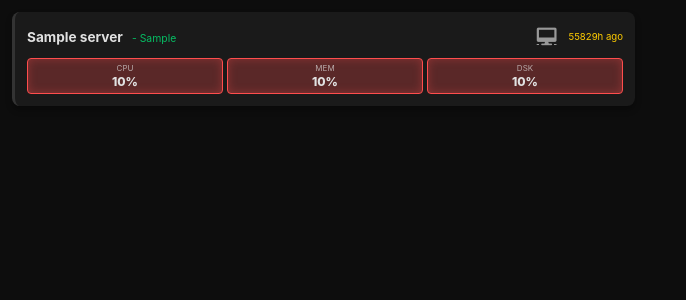
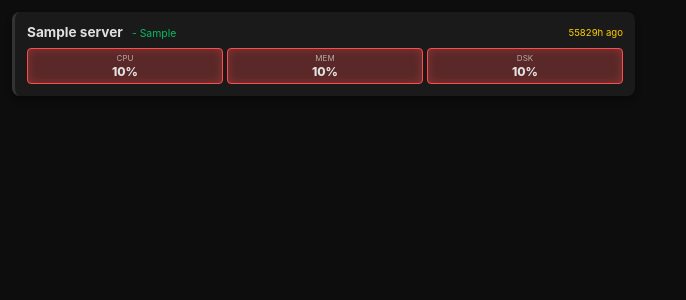
Before and after one commit to service0427/aws_qewr-monitoring-server, a FastAPI app: page / in a window 1280 px wide. Shown: the part 121-421 px from the top of the page, without its empty margins (0-686 px from the left). Run offline with FastAPI, Linux system fonts and the light colour scheme; tables that the repository leaves empty hold one stand-in row (values such as "Sample post").

Commit message:
Simplify UI by removing remote icon from main list (use detail modal only)

```diff
--- a/static/script.js
+++ b/static/script.js
@@ -58,10 +58,6 @@ async function updateDashboard() {
                             ${server.memo ? `<span class="memo-small"> - ${server.memo}</span>` : ''}
                         </span>
                         <div class="name-right">
-                            ${server.remote_access_enabled ? `
-                            <a href="http://${server.ip_address}:5000" target="_blank" class="remote-link" onclick="openRemote(event)">
-                                <i class="fas fa-desktop"></i>
-                            </a>` : ''}
                             <span class="time-ago">${getTimeAgo(server.last_ping)}</span>
                         </div>
                     </div>
--- a/static/style.css
+++ b/static/style.css
@@ -100,21 +100,6 @@ h1 { margin: 0; font-size: 1rem; letter-spacing: 3px; color: var(--text-secondar
     width: 100%;
 }
 .name-right { display: flex; align-items: center; gap: 8px; }
-.remote-link {
-    position: relative;
-    z-index: 10;
-    color: var(--text-secondary);
-    font-size: 1.1rem;
-    padding: 8px;
-    margin: -4px;
-    border-radius: 4px;
-    transition: all 0.2s;
-    display: inline-flex;
-    align-items: center;
-    justify-content: center;
-}
-.remote-link:hover { color: var(--success); background: rgba(0,230,118,0.1); }
-.remote-link:active { transform: scale(1.2); }
 
 .remote-access-section { margin-top: 15px; text-align: center; }
 .remote-btn-large {
```
